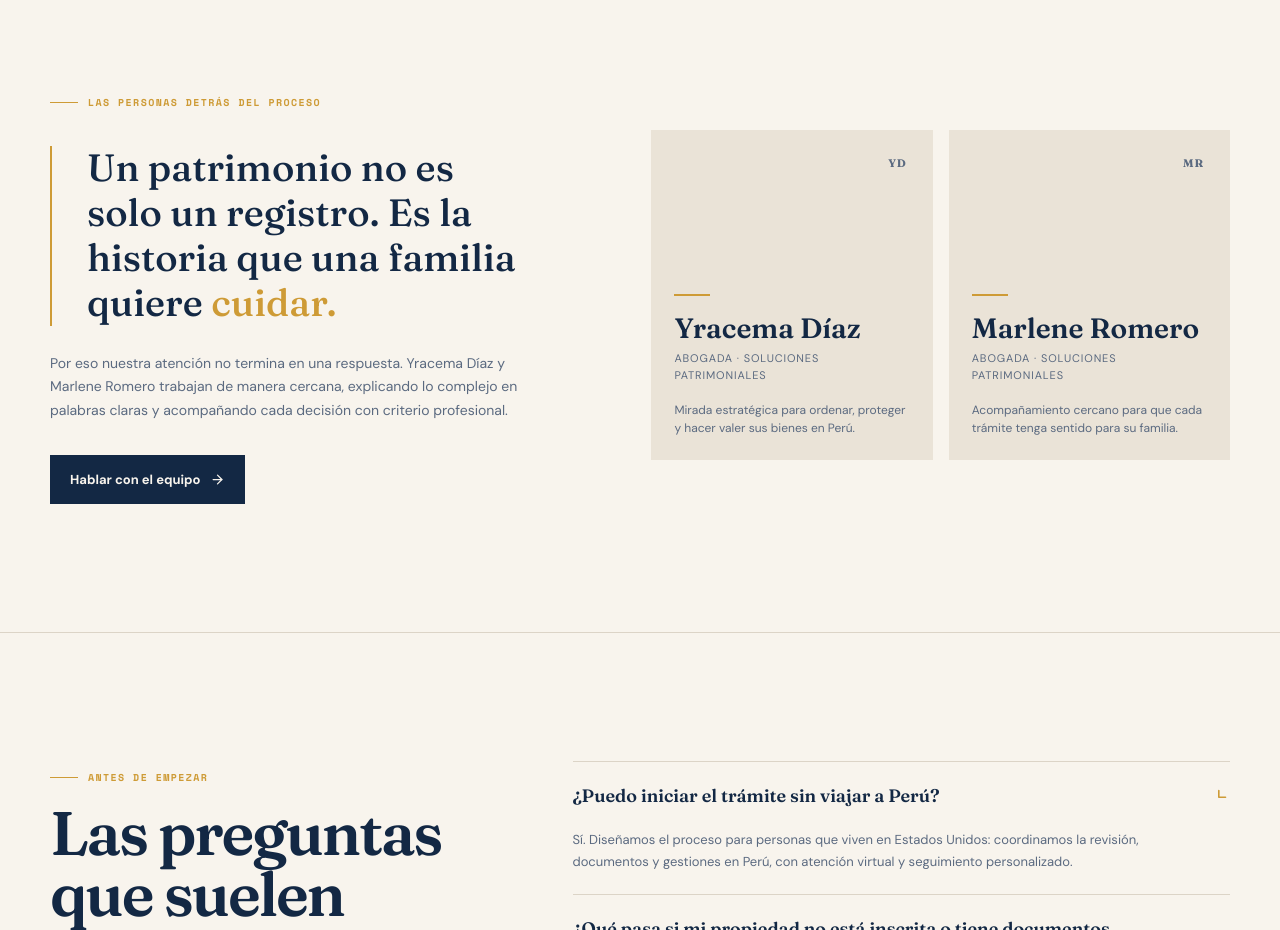
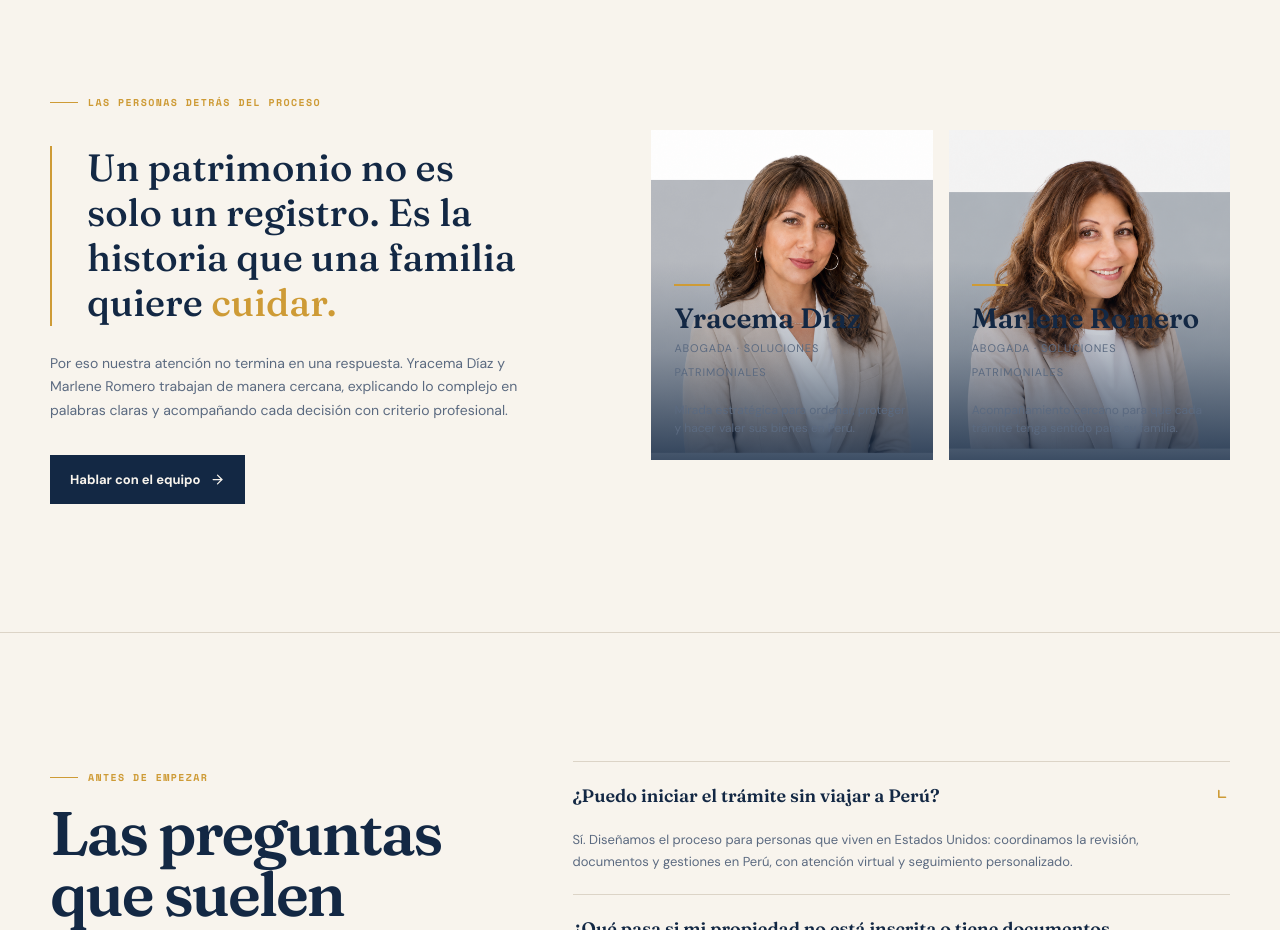
Before and after one commit to elektrorate/diaz-romero-landing, a React (Vite) app: page / in a window 1280 px wide. Shown: the part 3320-4250 px from the top of the page. Built offline with nearby package versions, Linux system fonts and the light colour scheme.

Commit message:
Fotos de Yracema y Marlene en las tarjetas del equipo

```diff
--- a/src/App.tsx
+++ b/src/App.tsx
@@ -20,6 +20,8 @@ const brandHeader = `${import.meta.env.BASE_URL}logo-chemita.png`;
 const heroImage = `${import.meta.env.BASE_URL}hero-chemita.jpg.png`;
 const patrimonyDetail = `${import.meta.env.BASE_URL}assets/patrimony-detail.jpg`;
 const legalDetail = `${import.meta.env.BASE_URL}assets/legal-detail.jpg`;
+const attorneyYracema = `${import.meta.env.BASE_URL}yracema.png`;
+const attorneyMarlene = `${import.meta.env.BASE_URL}marlene.png`;
 const phoneUs = '+17869403621';
 const phonePe = '+51997930932';
 const email = 'diazyromerosolucionespatrimonialesperu@gmail.com';
@@ -205,10 +207,12 @@ function App() {
             </div>
             <div className="attorney-grid reveal delay-1">
               <article className="attorney-card" data-testid="card-attorney-yraza">
-                <span className="attorney-monogram">YD</span><div className="attorney-line" /><h3>Yracema Díaz</h3><span>Abogada · Soluciones patrimoniales</span><p>Mirada estratégica para ordenar, proteger y hacer valer sus bienes en Perú.</p>
+                <img src={attorneyYracema} alt="Yracema Díaz" className="attorney-photo" />
+                <div className="attorney-card-body"><div className="attorney-line" /><h3>Yracema Díaz</h3><span>Abogada · Soluciones patrimoniales</span><p>Mirada estratégica para ordenar, proteger y hacer valer sus bienes en Perú.</p></div>
               </article>
               <article className="attorney-card" data-testid="card-attorney-marlene">
-                <span className="attorney-monogram">MR</span><div className="attorney-line" /><h3>Marlene Romero</h3><span>Abogada · Soluciones patrimoniales</span><p>Acompañamiento cercano para que cada trámite tenga sentido para su familia.</p>
+                <img src={attorneyMarlene} alt="Marlene Romero" className="attorney-photo" />
+                <div className="attorney-card-body"><div className="attorney-line" /><h3>Marlene Romero</h3><span>Abogada · Soluciones patrimoniales</span><p>Acompañamiento cercano para que cada trámite tenga sentido para su familia.</p></div>
               </article>
             </div>
           </div>
--- a/src/index.css
+++ b/src/index.css
@@ -185,7 +185,11 @@ body {
 .people-quote em { color: hsl(var(--accent)); font-style: normal; }
 .people-copy { margin-top: 26px; color: hsl(var(--muted-foreground)); font-size: 14px; line-height: 1.7; }
 .attorney-grid { display: grid; grid-template-columns: 1fr 1fr; gap: 16px; }
-.attorney-card { position: relative; overflow: hidden; background: hsl(var(--secondary)); min-height: 330px; padding: 23px; display: flex; flex-direction: column; justify-content: flex-end; }
+.attorney-card { position: relative; overflow: hidden; background: hsl(var(--secondary)); min-height: 330px; padding: 0; display: flex; flex-direction: column; justify-content: flex-end; }
+.attorney-photo { position: absolute; inset: 0; width: 100%; height: 100%; object-fit: cover; filter: saturate(.85); }
+.attorney-card-body { position: relative; z-index: 2; padding: 23px; background: linear-gradient(to top, hsl(var(--primary) / .82), hsl(var(--primary) / .28) 55%, transparent); }
+.attorney-card-body h3, .attorney-card-body p { color: hsl(var(--primary-foreground)); }
+.attorney-card-body > span { color: hsl(var(--primary-foreground) / .78); }
 .attorney-monogram { position: absolute; top: 24px; right: 26px; color: hsl(var(--primary) / .14); font: 700 105px/.8 var(--app-font-serif); letter-spacing: -.1em; }
 .attorney-line { width: 36px; height: 2px; background: hsl(var(--accent)); margin-bottom: 15px; }
 .attorney-card h3 { margin: 0; font: 600 28px var(--app-font-serif); color: hsl(var(--primary)); }
```
Also changed, not shown: public/marlene.png (added), public/yracema.png (added).
